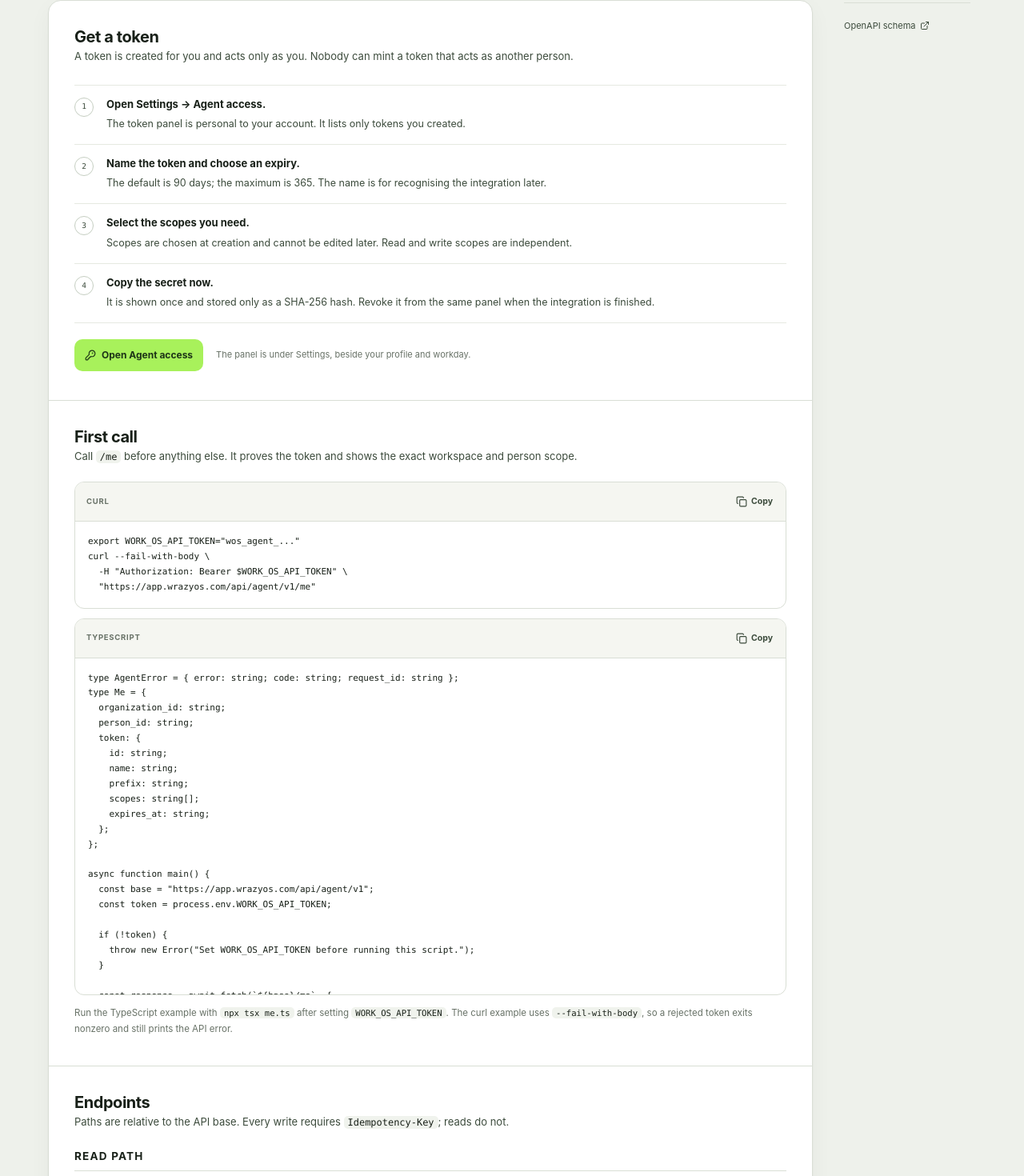
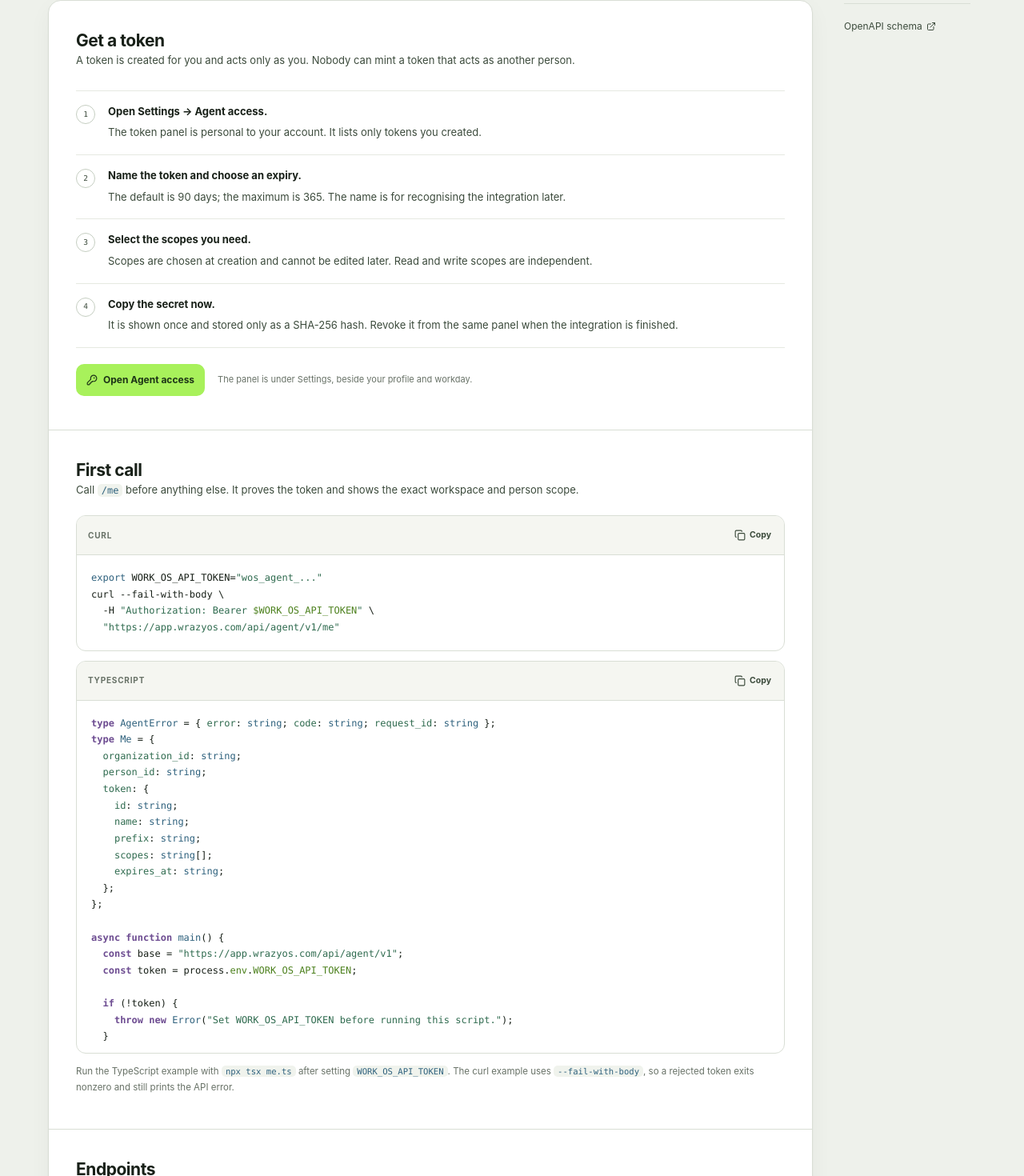
Before and after one commit to WrazyAI/work-os, a Next.js app: page /docs/agent-api in a window 1280 px wide. Shown: the part 552-2022 px from the top of the page at 80% size. Built offline with nearby package versions, Linux system fonts and the light colour scheme.

Commit message:
feat(docs): polish the Agent API guide

```diff
--- /dev/null
+++ b/src/modules/work-os/code-highlight.ts
@@ -0,0 +1,15 @@
+import hljs from "highlight.js/lib/core";
+import bash from "highlight.js/lib/languages/bash";
+import json from "highlight.js/lib/languages/json";
+import typescript from "highlight.js/lib/languages/typescript";
+
+/** One small, deterministic highlighter for the public guide. */
+hljs.registerLanguage("bash", bash);
+hljs.registerLanguage("json", json);
+hljs.registerLanguage("typescript", typescript);
+
+export type CodeLanguage = "bash" | "json" | "typescript";
+
+export function highlightCode(code: string, language: CodeLanguage): string {
+  return hljs.highlight(code, { language, ignoreIllegals: true }).value;
+}
--- a/src/modules/work-os/employee/ApiDocs.module.css
+++ b/src/modules/work-os/employee/ApiDocs.module.css
@@ -6,6 +6,14 @@
   --docs-line: var(--border);
   --docs-soft: var(--border-subtle);
   --docs-ease: cubic-bezier(0.2, 0.8, 0.2, 1);
+  --code-keyword: #6d4c91;
+  --code-string: #2f6b4f;
+  --code-number: #8a5a12;
+  --code-title: #2e617d;
+  --code-comment: #5f6d5e;
+  --code-variable: #4c801d;
+  --code-meta: #6d4c91;
+  --code-inline: #2e617d;
   color: var(--docs-ink);
   font-family: var(--font-body);
 }
@@ -191,14 +199,14 @@
 .section {
   scroll-margin-top: 24px;
   border-top: 1px solid var(--border);
-  padding: 32px 32px 36px;
+  padding: 36px 34px 42px;
 }
 .section:first-child { border-top: 0; }
 .sectionHeading { max-width: 680px; }
 .sectionHeading h2 {
   margin: 0;
   color: var(--text-primary);
-  font-size: 20px;
+  font-size: 21px;
   font-weight: 650;
   line-height: 1.3;
   letter-spacing: -0.022em;
@@ -206,15 +214,15 @@
 .sectionHeading > p {
   margin: 8px 0 0;
   color: var(--text-secondary);
-  font-size: 13px;
+  font-size: 13.5px;
   line-height: 1.75;
   text-wrap: pretty;
 }
-.docs code {
+.docs :not(pre) > code {
   border-radius: 5px;
   background: var(--bg-tertiary);
   padding: 1px 5px;
-  color: var(--text-primary);
+  color: var(--code-inline);
   font-family: var(--font-mono);
   font-size: 0.92em;
   overflow-wrap: anywhere;
@@ -223,7 +231,7 @@
 .section p { margin: 0; color: var(--text-secondary); font-size: 13px; line-height: 1.75; text-wrap: pretty; }
 
 .steps {
-  margin: 24px 0 0;
+  margin: 26px 0 0;
   border-top: 1px solid var(--border-subtle);
   padding: 0;
   list-style: none;
@@ -233,7 +241,7 @@
   grid-template-columns: 28px minmax(0, 1fr);
   gap: 12px;
   border-bottom: 1px solid var(--border-subtle);
-  padding: 14px 0;
+  padding: 16px 0;
 }
 .stepNumber {
   display: grid;
@@ -249,7 +257,7 @@
   font-variant-numeric: tabular-nums;
 }
 .steps h3 { font-size: 13px; letter-spacing: 0; line-height: 1.5; }
-.steps p { margin-top: 4px; font-size: 12.5px; }
+.steps p { margin-top: 5px; font-size: 13px; }
 .inlineAction { display: flex; flex-wrap: wrap; align-items: center; gap: 12px 16px; margin-top: 20px; }
 .inlineAction > span { color: var(--text-tertiary); font-size: 11px; line-height: 1.6; }
 .primaryLink {
@@ -288,7 +296,7 @@
 }
 .codeHeader > span:first-child {
   color: var(--text-tertiary);
-  font-size: 9.5px;
+  font-size: 10px;
   font-weight: 750;
   letter-spacing: 0.08em;
   text-transform: uppercase;
@@ -311,18 +319,42 @@
 }
 .copyButton:hover { background: var(--bg-tertiary); color: var(--text-primary); }
 .codeBlock pre {
-  max-height: 420px;
+  max-height: 440px;
   margin: 0;
   overflow: auto;
-  padding: 16px;
+  padding: 18px;
   color: var(--text-primary);
   font-family: var(--font-mono);
-  font-size: 11px;
+  font-size: 12px;
   line-height: 1.72;
   tab-size: 2;
   white-space: pre;
 }
 .codeBlock pre code { display: block; background: transparent; padding: 0; color: inherit; font: inherit; overflow-wrap: normal; }
+.codeBlock :global(.hljs-comment),
+.codeBlock :global(.hljs-quote) { color: var(--code-comment); }
+.codeBlock :global(.hljs-keyword),
+.codeBlock :global(.hljs-selector-tag),
+.codeBlock :global(.hljs-literal),
+.codeBlock :global(.hljs-section),
+.codeBlock :global(.hljs-meta) { color: var(--code-keyword); font-weight: 650; }
+.codeBlock :global(.hljs-string),
+.codeBlock :global(.hljs-attr),
+.codeBlock :global(.hljs-template-tag),
+.codeBlock :global(.hljs-template-variable) { color: var(--code-string); }
+.codeBlock :global(.hljs-number),
+.codeBlock :global(.hljs-symbol),
+.codeBlock :global(.hljs-bullet) { color: var(--code-number); }
+.codeBlock :global(.hljs-title),
+.codeBlock :global(.hljs-title.function_),
+.codeBlock :global(.hljs-title.class_),
+.codeBlock :global(.hljs-built_in),
+.codeBlock :global(.hljs-type) { color: var(--code-title); }
+.codeBlock :global(.hljs-variable),
+.codeBlock :global(.hljs-params),
+.codeBlock :global(.hljs-property) { color: var(--code-variable); }
+.codeBlock :global(.hljs-addition) { color: var(--status-ok); }
+.codeBlock :global(.hljs-deletion) { color: var(--status-error); }
 .helper { margin-top: 12px !important; color: var(--text-tertiary) !important; font-size: 11.5px !important; line-height: 1.75 !important; }
 
 .endpointGroups { display: grid; gap: 26px; margin-top: 22px; }
@@ -330,7 +362,7 @@
   border-bottom: 1px solid var(--border);
   padding-bottom: 8px;
   color: var(--text-tertiary);
-  font-size: 9.5px;
+  font-size: 10px;
   font-weight: 750;
   letter-spacing: 0.09em;
   text-transform: uppercase;
@@ -342,7 +374,7 @@
   gap: 18px;
   align-items: start;
   border-bottom: 1px solid var(--border-subtle);
-  padding: 12px 0;
+  padding: 15px 0;
 }
 .endpoint:last-child { border-bottom: 0; }
 .endpointSignature { display: flex; min-width: 0; align-items: baseline; gap: 8px; }
@@ -354,8 +386,8 @@
   font-weight: 700;
   letter-spacing: 0.02em;
 }
-.endpointSignature code { min-width: 0; background: transparent; padding: 0; color: var(--text-primary); font-size: 11px; font-weight: 550; overflow-wrap: anywhere; }
-.endpointPurpose p { font-size: 12px; line-height: 1.65; }
+.endpointSignature code { min-width: 0; background: transparent; padding: 0; color: var(--text-primary); font-size: 12px; font-weight: 550; overflow-wrap: anywhere; }
+.endpointPurpose p { font-size: 12.5px; line-height: 1.65; }
 .endpointPurpose > span { display: block; margin-top: 3px; color: var(--text-tertiary); font-size: 11px; line-height: 1.55; }
 .scope {
   display: inline-flex;
@@ -365,10 +397,10 @@
   border: 1px solid var(--border);
   border-radius: 999px;
   background: var(--bg-secondary);
-  padding: 2px 7px;
+  padding: 3px 8px;
   color: var(--text-secondary);
   font-family: var(--font-mono);
-  font-size: 9.5px;
+  font-size: 10px;
   line-height: 1.45;
   white-space: normal;
 }
@@ -376,14 +408,14 @@
 .scopeList { margin-top: 18px; border-top: 1px solid var(--border-subtle); }
 .scopeRow {
   display: grid;
-  grid-template-columns: 122px minmax(0, 1fr);
-  gap: 18px;
+  grid-template-columns: 128px minmax(0, 1fr);
+  gap: 20px;
   border-bottom: 1px solid var(--border-subtle);
-  padding: 13px 0;
+  padding: 16px 0;
 }
 .scopeRow > code { width: fit-content; height: fit-content; font-size: 10.5px; }
 .scopeRow strong { display: block; font-size: 12px; font-weight: 650; }
-.scopeRow p { margin-top: 3px; font-size: 12px; line-height: 1.65; }
+.scopeRow p { margin-top: 3px; font-size: 12.5px; line-height: 1.65; }
 .scopeRow div > span { display: block; margin-top: 4px; color: var(--text-tertiary); font-size: 11px; line-height: 1.55; }
 .note {
   display: flex;
@@ -399,28 +431,17 @@
 .note p { font-size: 12px; line-height: 1.7; }
 
 .rules { display: grid; gap: 0; margin-top: 18px; border-top: 1px solid var(--border-subtle); }
-.rule { border-bottom: 1px solid var(--border-subtle); padding: 14px 0 16px; }
+.rule { border-bottom: 1px solid var(--border-subtle); padding: 16px 0 18px; }
 .rule:last-child { border-bottom: 0; padding-bottom: 0; }
 .rule p { margin-top: 5px; font-size: 12.5px; line-height: 1.75; }
 .rule p + p { margin-top: 6px; }
 .section > .codeBlock { margin-top: 16px; }
 
 .behaviorList { display: grid; gap: 0; margin-top: 18px; border-top: 1px solid var(--border-subtle); }
-.behaviorList > div { border-bottom: 1px solid var(--border-subtle); padding: 13px 0 15px; }
+.behaviorList > div { border-bottom: 1px solid var(--border-subtle); padding: 15px 0 17px; }
 .behaviorList > div:last-child { border-bottom: 0; padding-bottom: 0; }
 .behaviorList p { margin-top: 4px; font-size: 12.5px; line-height: 1.75; }
 
-.errorEnvelope {
-  display: grid;
-  gap: 4px;
-  margin-top: 18px;
-  border: 1px solid var(--border);
-  border-radius: 10px;
-  background: var(--bg-secondary);
-  padding: 10px 12px;
-}
-.errorEnvelope span { color: var(--text-tertiary); font-size: 9px; font-weight: 750; letter-spacing: 0.08em; text-transform: uppercase; }
-.errorEnvelope code { width: fit-content; max-width: 100%; background: transparent; padding: 0; font-size: 10.5px; }
 .errorTable {
   width: 100%;
   margin-top: 18px;
@@ -497,7 +518,7 @@
 .toc > p {
   margin: 0 0 7px;
   color: var(--text-tertiary);
-  font-size: 9px;
+  font-size: 9.5px;
   font-weight: 750;
   letter-spacing: 0.09em;
   text-transform: uppercase;
@@ -510,7 +531,7 @@
   border-radius: 6px;
   padding: 4px 7px;
   color: var(--text-secondary);
-  font-size: 11px;
+  font-size: 12px;
   text-decoration: none;
   transition: background 180ms var(--docs-ease), color 180ms var(--docs-ease);
 }
@@ -550,6 +571,7 @@
   }
   .toc > p { width: 100%; margin-bottom: 3px; }
   .toc > a { min-height: 40px; background: var(--bg-secondary); padding: 6px 8px; }
+  .toc > a { font-size: 12px; }
   .tocRule { display: none; }
 }
 @media (max-width: 820px) {
@@ -563,6 +585,17 @@
   .endpointPurpose { grid-column: 1 / -1; grid-row: 2; }
   .endpoint > .scope { grid-column: 2; grid-row: 1; }
 }
+[data-theme="dark"] .docs {
+  --code-keyword: #c7a8ef;
+  --code-string: #91d7b3;
+  --code-number: #efc06b;
+  --code-title: #8cc6e9;
+  --code-comment: #9da5b0;
+  --code-variable: #b4d98d;
+  --code-meta: #c7a8ef;
+  --code-inline: #8cc6e9;
+}
+
 @media (max-width: 560px) {
   .docs :is(a, button, summary, pre):focus-visible { outline-offset: 2px; }
   .hero { padding-bottom: 20px; }
@@ -575,7 +608,7 @@
   .accessConnector { min-height: 20px; }
   .accessConnector::before { top: 0; bottom: 0; left: 50%; width: 1px; height: auto; }
   .accessConnector > span { padding: 3px; }
-  .section { padding: 24px 18px 28px; }
+  .section { padding: 28px 20px 34px; }
   .sectionHeading h2 { font-size: 19px; }
   .scopeRow { grid-template-columns: 1fr; gap: 5px; }
   .scopeRow > code { margin-bottom: 1px; }
--- a/src/modules/work-os/employee/ApiDocs.tsx
+++ b/src/modules/work-os/employee/ApiDocs.tsx
@@ -1,7 +1,6 @@
 "use client";
 
 import { useEffect, useId, useState, type ReactNode } from "react";
-import Link from "next/link";
 import {
   AlertTriangle,
   Bot,
@@ -29,6 +28,7 @@ import {
   AGENT_API_TYPESCRIPT_SAMPLE,
   type AgentApiEndpoint,
 } from "@/modules/work-os/agent-api-docs";
+import { highlightCode, type CodeLanguage } from "@/modules/work-os/code-highlight";
 import { Masthead, Panel, StatusPill } from "./ui";
 import styles from "./ApiDocs.module.css";
 
@@ -64,14 +64,15 @@ function CopyButton({ text, label }: { text: string; label: string }) {
   );
 }
 
-function CodeBlock({ label, code }: { label: string; code: string }) {
+function CodeBlock({ label, code, language }: { label: string; code: string; language: CodeLanguage }) {
+  const highlighted = highlightCode(code, language);
   return (
     <div className={styles.codeBlock}>
       <div className={styles.codeHeader}>
         <span>{label}</span>
         <CopyButton text={code} label={label} />
       </div>
-      <pre tabIndex={0} aria-label={`${label} example`}><code>{code}</code></pre>
+      <pre tabIndex={0} aria-label={`${label} example`}><code dangerouslySetInnerHTML={{ __html: highlighted }} /></pre>
     </div>
   );
 }
@@ -183,7 +184,7 @@ export default function ApiDocs() {
                 </li>
               </ol>
               <div className={styles.inlineAction}>
-                <Link href="/work-os/settings#agent-access" className={styles.primaryLink}><KeyRound size={14} aria-hidden /> Open Agent access</Link>
+                <a href="/work-os/agent-access" className={styles.primaryLink}><KeyRound size={14} aria-hidden /> Open Agent access</a>
                 <span>The panel is under Settings, beside your profile and workday.</span>
               </div>
             </section>
@@ -193,8 +194,8 @@ export default function ApiDocs() {
                 Call <code>/me</code> before anything else. It proves the token and shows the exact workspace and person scope.
               </SectionHeading>
               <div className={styles.codeStack}>
-                <CodeBlock label="curl" code={AGENT_API_CURL_SAMPLE} />
-                <CodeBlock label="TypeScript" code={AGENT_API_TYPESCRIPT_SAMPLE} />
+                <CodeBlock label="curl" language="bash" code={AGENT_API_CURL_SAMPLE} />
+                <CodeBlock label="TypeScript" language="typescript" code={AGENT_API_TYPESCRIPT_SAMPLE} />
               </div>
               <p className={styles.helper}>Run the TypeScript example with <code>npx tsx me.ts</code> after setting <code>WORK_OS_API_TOKEN</code>. The curl example uses <code>--fail-with-body</code>, so a rejected token exits nonzero and still prints the API error.</p>
             </section>
@@ -260,6 +261,7 @@ export default function ApiDocs() {
               </div>
               <CodeBlock
                 label="Attach evidence"
+                language="bash"
                 code={`curl --fail-with-body -X POST \\
   -H "Authorization: Bearer $WORK_OS_API_TOKEN" \\
   -H "Idempotency-Key: evidence-1" \\
@@ -286,10 +288,7 @@ export default function ApiDocs() {
               <SectionHeading id="errors-title" title="Errors">
                 Every failed REST request returns an error, a stable code, and a request id. Use the code for recovery; include the request id when reporting a 5xx.
               </SectionHeading>
-              <div className={styles.errorEnvelope}>
-                <span>Error envelope</span>
-                <code>{`{ "error": "Task not found", "code": "not_found", "request_id": "…" }`}</code>
-              </div>
+              <CodeBlock label="Error envelope" language="json" code={`{ "error": "Task not found", "code": "not_found", "request_id": "…" }`} />
               <table className={styles.errorTable}>
                 <caption className={styles.srOnly}>Agent API error codes, HTTP status, and recovery action</caption>
                 <thead><tr><th scope="col">Code</th><th scope="col">Status</th><th scope="col">What to do</th></tr></thead>
```
Also changed, not shown: src/app/login/page.tsx (+11 -1 lines), src/app/work-os/agent-access/route.ts (added, +59 -0 lines), test/login-page.browser.mts, 1 other file (tests, documents, lock files or other folders).
